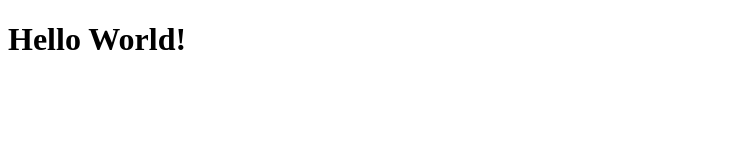
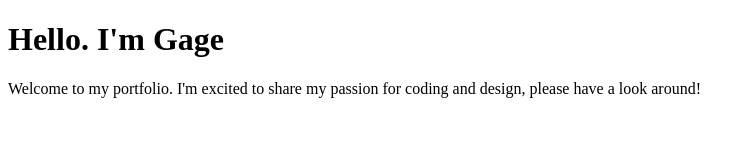
Before and after one commit to gagenzmer/portfolio, a plain HTML site: page index.html in a window 1280 px wide. Shown: the whole page, without its empty margins (0-755 px from the left). Drawn offline with Linux system fonts and the light colour scheme.

Commit message:
updated introduction
Personalized the introduction to the homepage

```diff
--- a/index.html
+++ b/index.html
@@ -4,6 +4,7 @@
         <title>Portfolio</title>
     </head>
     <body>
-        <h1>Hello World!</h1>
+        <h1>Hello. I'm Gage</h1>
+        <p>Welcome to my portfolio. I'm excited to share my passion for coding and design, please have a look around!</p>
     </body>
 </html>
```
